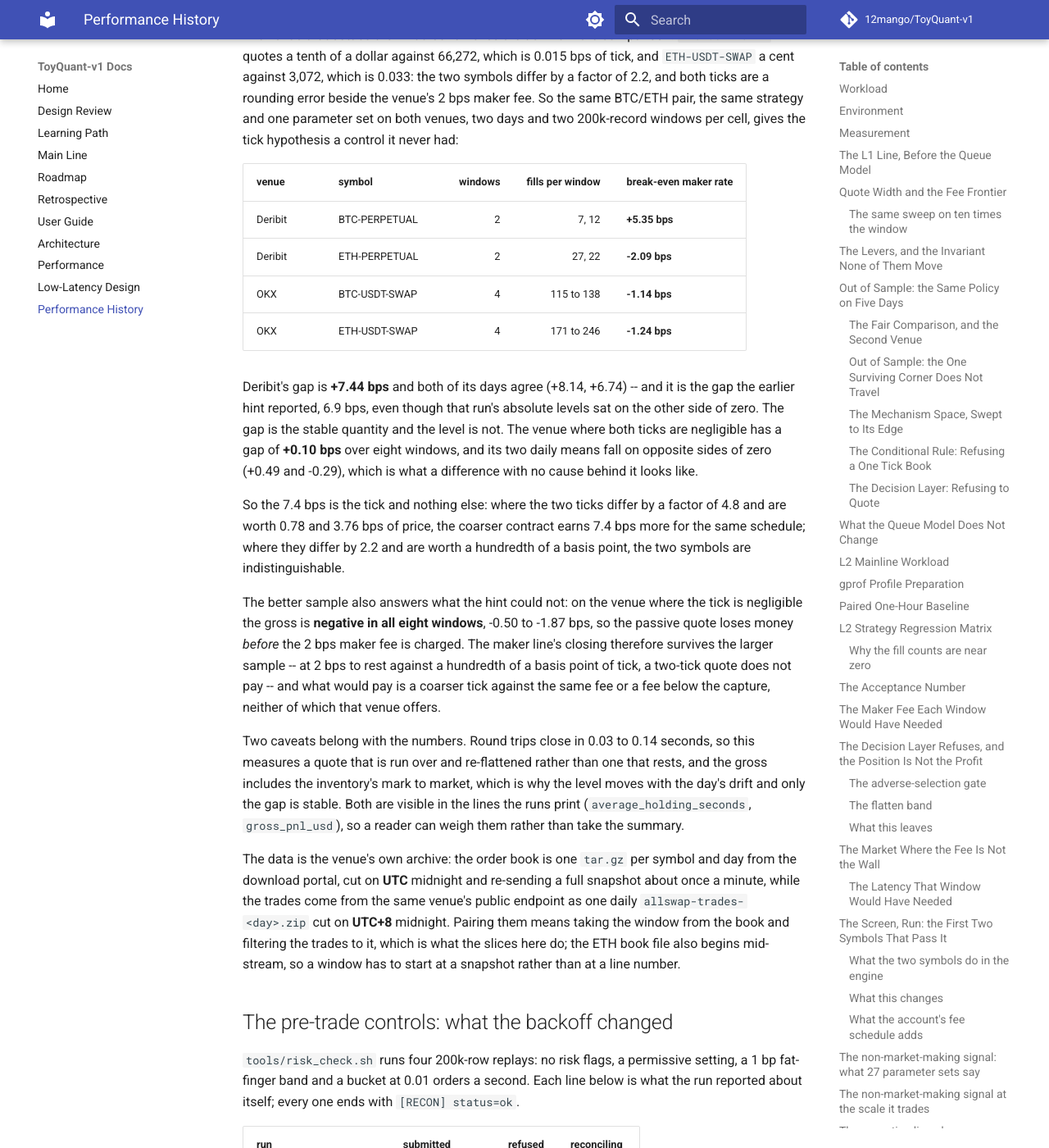
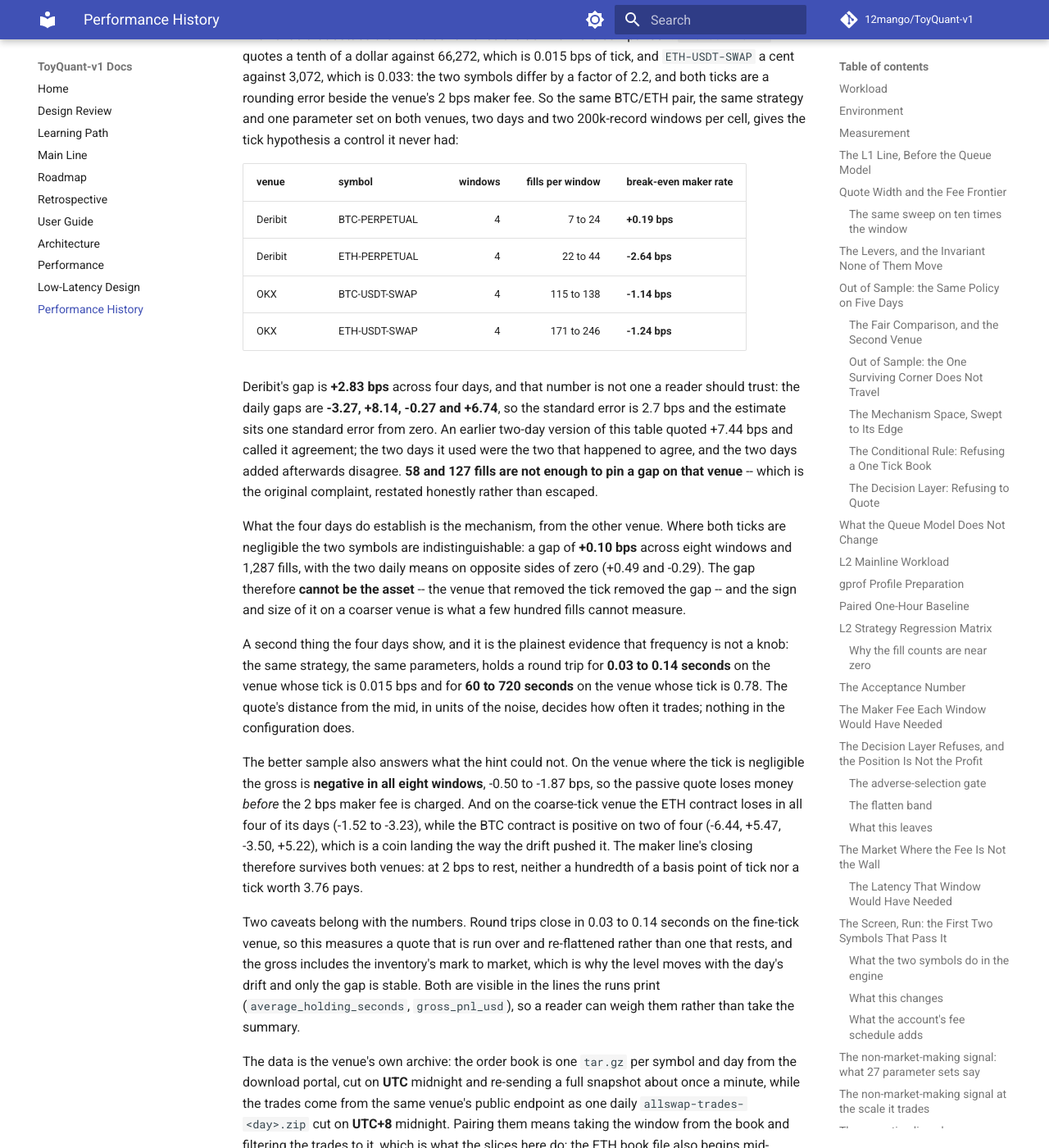
Before and after one commit to 12mango/ToyQuant-v1, an MkDocs documentation site: the page built from docs/PERFORMANCE_HISTORY.md, in a window 1280 px wide and 1400 px high, scrolled down 62611 px. Shown: the whole window at 82% size. Built offline with MkDocs 1.6.1 and Material for MkDocs 9.7.7, drawn with Linux system fonts in a browser that asks for light colours; comment, search, counter and statistics services are not loaded.

Commit message:
Execution: narrow the tick claim to what four days support
The two-day table quoted a +7.44 bps BTC/ETH gap and called it agreement; the two days were the two that agreed. Four days give -3.27, +8.14, -0.27 and +6.74 -- a mean of +2.83 with a 2.7 bps standard error, which is one standard error from zero and not a measured gap. What survives is the mechanism from the venue where both ticks are negligible: there the two symbols are indistinguishable (+0.10 bps over 1287 fills, daily means on opposite sides of zero), so the difference cannot be the asset. The line stays closed on both venues: the fine-tick venue loses before the fee in all eight windows, and the coarse-tick venue puts ETH in the red on all four of its days.

```diff
--- a/docs/PERFORMANCE_HISTORY.md
+++ b/docs/PERFORMANCE_HISTORY.md
@@ -3033,31 +3033,40 @@ cell, gives the tick hypothesis a control it never had:
 
 | venue | symbol | windows | fills per window | break-even maker rate |
 |---|---|---:|---:|---|
-| Deribit | BTC-PERPETUAL | 2 | 7, 12 | **+5.35 bps** |
-| Deribit | ETH-PERPETUAL | 2 | 27, 22 | **-2.09 bps** |
+| Deribit | BTC-PERPETUAL | 4 | 7 to 24 | **+0.19 bps** |
+| Deribit | ETH-PERPETUAL | 4 | 22 to 44 | **-2.64 bps** |
 | OKX | BTC-USDT-SWAP | 4 | 115 to 138 | **-1.14 bps** |
 | OKX | ETH-USDT-SWAP | 4 | 171 to 246 | **-1.24 bps** |
 
-Deribit's gap is **+7.44 bps** and both of its days agree (+8.14, +6.74) -- and it is the gap the earlier hint
-reported, 6.9 bps, even though that run's absolute levels sat on the other side of zero. The gap is the stable
-quantity and the level is not. The venue where both ticks are negligible has a gap of **+0.10 bps** over eight
-windows, and its two daily means fall on opposite sides of zero (+0.49 and -0.29), which is what a difference with
-no cause behind it looks like.
-
-So the 7.4 bps is the tick and nothing else: where the two ticks differ by a factor of 4.8 and are worth 0.78 and
-3.76 bps of price, the coarser contract earns 7.4 bps more for the same schedule; where they differ by 2.2 and are
-worth a hundredth of a basis point, the two symbols are indistinguishable.
-
-The better sample also answers what the hint could not: on the venue where the tick is negligible the gross is
+Deribit's gap is **+2.83 bps** across four days, and that number is not one a reader should trust: the daily gaps
+are **-3.27, +8.14, -0.27 and +6.74**, so the standard error is 2.7 bps and the estimate sits one standard error from
+zero. An earlier two-day version of this table quoted +7.44 bps and called it agreement; the two days it used were
+the two that happened to agree, and the two days added afterwards disagree. **58 and 127 fills are not enough to pin
+a gap on that venue** -- which is the original complaint, restated honestly rather than escaped.
+
+What the four days do establish is the mechanism, from the other venue. Where both ticks are negligible the two
+symbols are indistinguishable: a gap of **+0.10 bps** across eight windows and 1,287 fills, with the two daily means
+on opposite sides of zero (+0.49 and -0.29). The gap therefore **cannot be the asset** -- the venue that removed the
+tick removed the gap -- and the sign and size of it on a coarser venue is what a few hundred fills cannot measure.
+
+A second thing the four days show, and it is the plainest evidence that frequency is not a knob: the same strategy,
+the same parameters, holds a round trip for **0.03 to 0.14 seconds** on the venue whose tick is 0.015 bps and for
+**60 to 720 seconds** on the venue whose tick is 0.78. The quote's distance from the mid, in units of the noise,
+decides how often it trades; nothing in the configuration does.
+
+The better sample also answers what the hint could not. On the venue where the tick is negligible the gross is
 **negative in all eight windows**, -0.50 to -1.87 bps, so the passive quote loses money *before* the 2 bps maker fee
-is charged. The maker line's closing therefore survives the larger sample -- at 2 bps to rest against a hundredth of
-a basis point of tick, a two-tick quote does not pay -- and what would pay is a coarser tick against the same fee or
-a fee below the capture, neither of which that venue offers.
-
-Two caveats belong with the numbers. Round trips close in 0.03 to 0.14 seconds, so this measures a quote that is run
-over and re-flattened rather than one that rests, and the gross includes the inventory's mark to market, which is why
-the level moves with the day's drift and only the gap is stable. Both are visible in the lines the runs print
-(`average_holding_seconds`, `gross_pnl_usd`), so a reader can weigh them rather than take the summary.
+is charged. And on the coarse-tick venue the ETH contract loses in all four of its days (-1.52 to -3.23), while the
+BTC contract is positive on two of four (-6.44, +5.47, -3.50, +5.22), which is a coin landing the way the drift
+pushed it. The maker line's closing therefore survives both venues: at 2 bps to rest, neither a hundredth of a basis
+point of tick nor a tick worth 3.76 pays.
+
+
+Two caveats belong with the numbers. Round trips close in 0.03 to 0.14 seconds on the fine-tick venue, so this
+measures a quote that is run over and re-flattened rather than one that rests, and the gross includes the inventory's
+mark to market, which is why the level moves with the day's drift and only the gap is stable. Both are visible in the
+lines the runs print (`average_holding_seconds`, `gross_pnl_usd`), so a reader can weigh them rather than take the
+summary.
 
 The data is the venue's own archive: the order book is one `tar.gz` per symbol and day from the download portal, cut
 on **UTC** midnight and re-sending a full snapshot about once a minute, while the trades come from the same venue's
```
Also changed, not shown: CHANGELOG.md (+12 -8 lines), docs/ROADMAP.md (+1 -1 lines).
